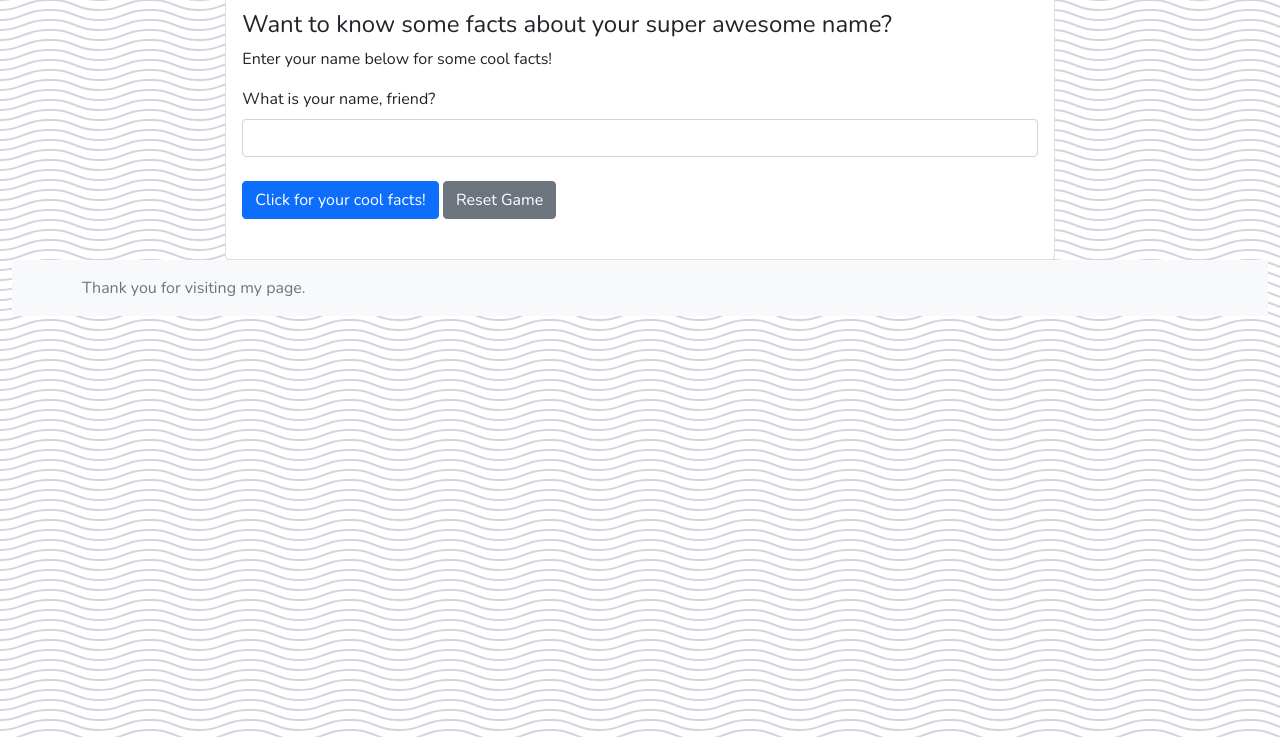
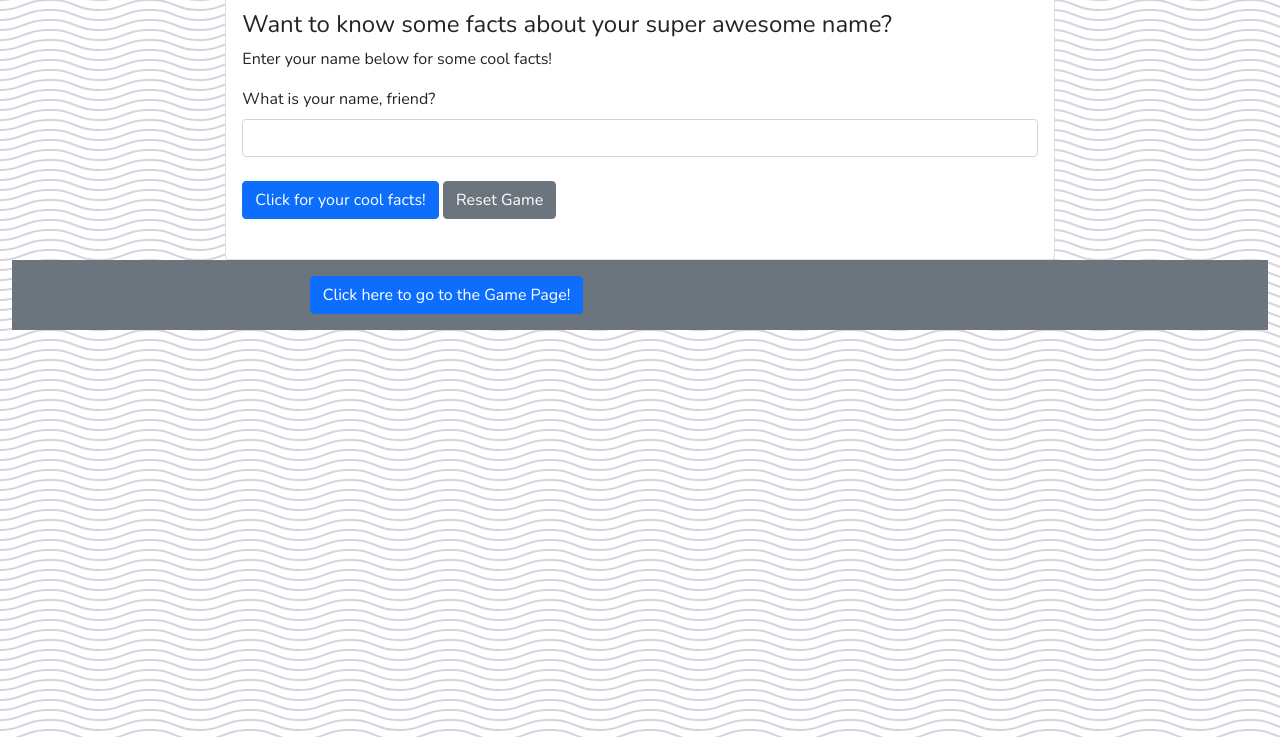
Before and after one commit to kaibrysouthern/psychic-octo-adventure-delta, a plain HTML site: page index.html in a window 1280 px wide. Shown: the part 63-800 px from the top of the page. Drawn offline with nearby package versions, Linux system fonts and the light colour scheme; files that its build step writes are made by us from their sources.

Commit message:
Add files via upload

```diff
--- a/index.html
+++ b/index.html
@@ -7,7 +7,11 @@
 
 </head>
 <body>
-<!-- partial:index.partial.html -->
+<!-- partial:index.partial.html
+
+  new: footer and link to gamepage
+
+-->
 <html lang="en">
   <head>
     <meta charset="UTF-8" />
@@ -84,10 +88,12 @@
       </div>
     </div>
 
-    <footer class="footer mt-auto py-3 bg-light">
+    <footer class="footer mt-auto py-3 bg-secondary">
       <div class="container">
         <span class="text-muted">
           Thank you for visiting my page.</span>
+          <a href="https://kaibrysouthern.github.io/special-palm-tree-echo/" class="btn btn-primary">Click here to go to the Game Page!</a>
+
       </div>
     </footer>
 
```
